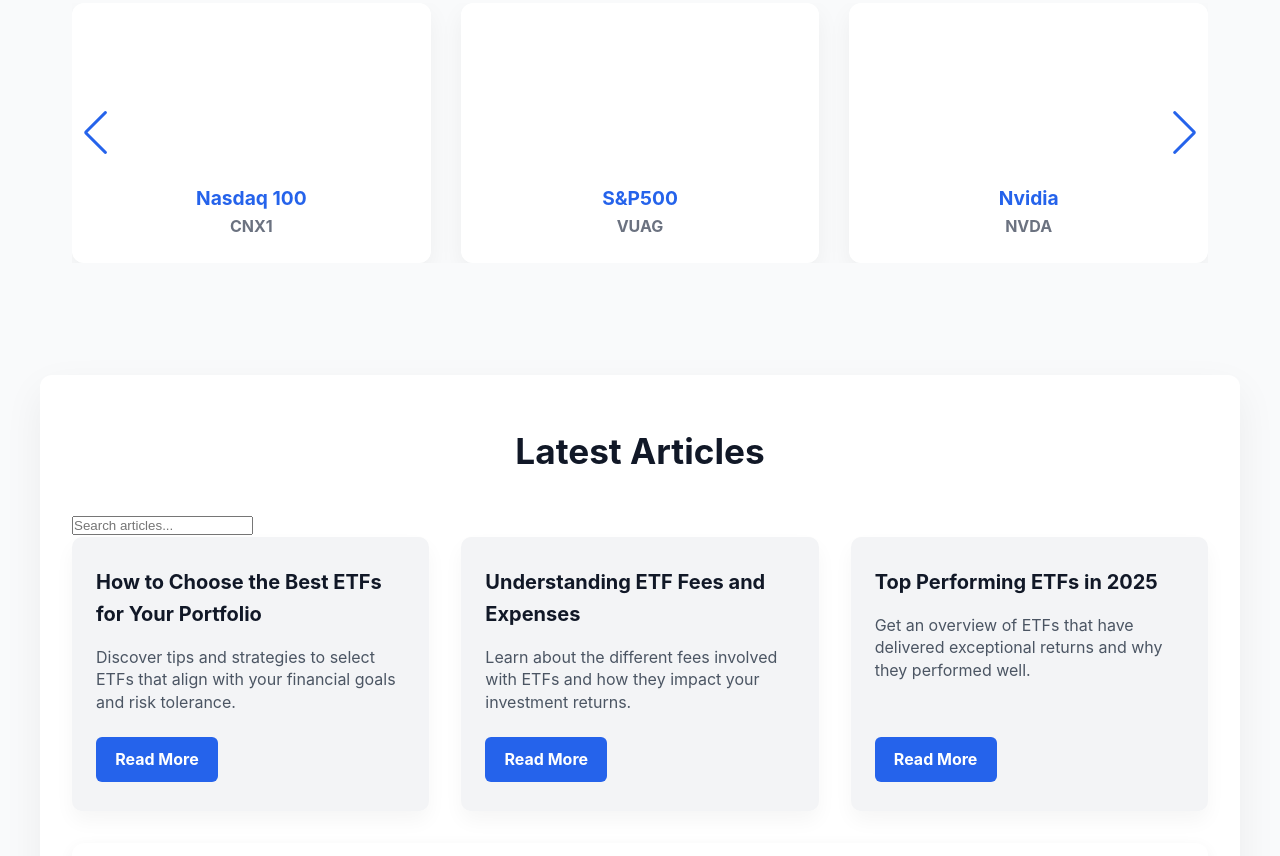
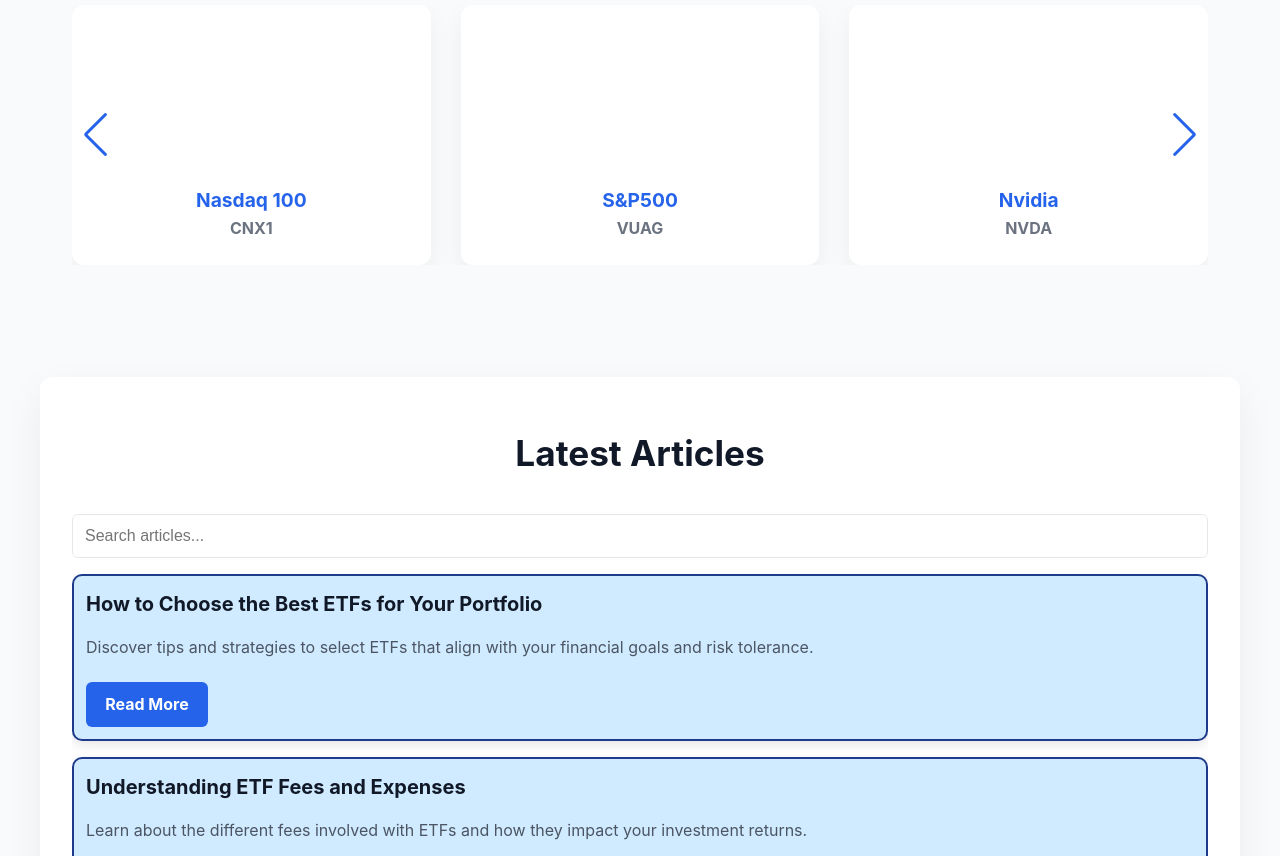
Before and after one commit to CodeUser0/etfcore, a website built with webpack: page index.html in a window 1280 px wide. Shown: the part 1927-2783 px from the top of the page. Built offline with nearby package versions, Linux system fonts and the light colour scheme; a script that the page names is missing; files whose address does not match are found by name.

Commit message:
Update style.css

```diff
--- a/css/style.css
+++ b/css/style.css
@@ -167,9 +167,15 @@
   max-width: 1200px;
   margin: 2rem auto;
   padding: 1rem 1rem;
-  background: #fff;
+  background: #e5e7eb;
+  border: 1px dashed #9ca3af;
   border-radius: 12px;
   box-shadow: 0 4px 15px rgb(0 0 0 / 0.05);
+  display: flex;
+  align-items: center;
+  justify-content: center;
+  color: #6b7280;
+  font-size: 1rem;
 }
 
 /* Section general styling */
@@ -655,3 +661,50 @@
   padding: 10px;
   box-shadow: 0 4px 8px rgba(0, 0, 0, 0.1);
 }
+
+.article-search {
+  margin-bottom: 1rem;
+}
+.article-search input {
+  width: 100%;
+  padding: 0.75rem;
+  font-size: 1rem;
+  border: 1px solid #e5e7eb;
+  border-radius: 6px;
+  outline: none;
+}
+.article-search input:focus {
+  border-color: #2563eb;
+}
+
+.articles__grid {
+  display: flex;
+  flex-direction: column;  /* stack articles vertically */
+  gap: 1rem;
+  height: 500px;           /* adjust height as needed */
+  overflow-y: auto;        /* vertical scroll */
+  overflow-x: hidden;      /* prevent horizontal scroll */
+  scroll-behavior: smooth;
+  padding-bottom: 0.5rem;
+}
+
+.article-card {
+  background: #d0ebff;
+  border: 2px solid #1e3a8a;
+  box-shadow: 0 4px 12px rgba(0,0,0,0.1);
+  border-radius: 10px;
+  padding: 0.75rem;       /* slightly smaller padding */
+  transition: transform 0.2s ease, box-shadow 0.2s ease, background 0.2s ease;
+}
+
+.article-card:hover {
+  transform: translateY(-3px);
+  box-shadow: 0 6px 16px rgba(0,0,0,0.15);
+  background: #a5d8ff;          /* slightly darker soft blue on hover */
+}
+
+@media (max-width: 600px) {
+  .article-card {
+    min-width: 240px;
+  }
+}
```
